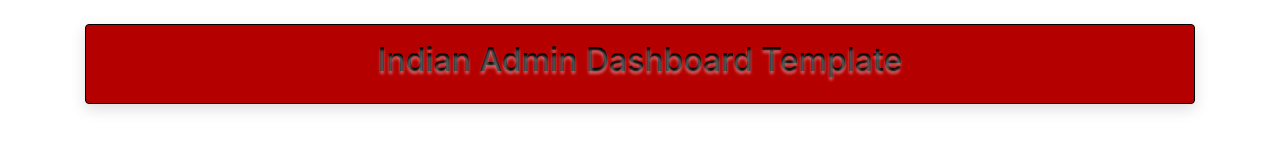
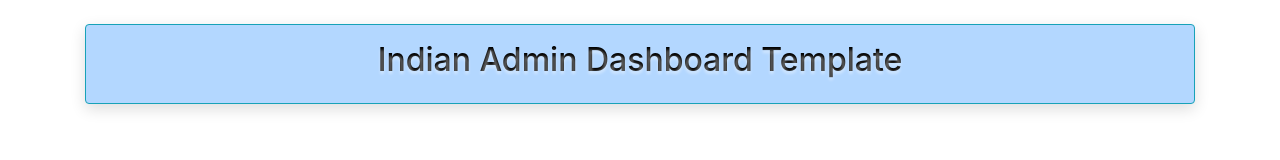
Before and after one commit to shoutcoder/Admin-Panel-Bootstrap, a plain HTML site: page index.html in a window 1280 px wide. Drawn offline with nearby package versions, Linux system fonts and the light colour scheme.

Commit message:
Update index.html

```diff
--- a/index.html
+++ b/index.html
@@ -14,8 +14,8 @@
 		{
 			border-radius: 4px;
 		    box-shadow: 0 5px 15px #ddd;
-		    border: 1px solid black;
-		    background: #b50000;
+		    border: 1px solid #17a2b8;
+		    background: #b3d7ff;
 		}
 		.title-text
 		{
```
